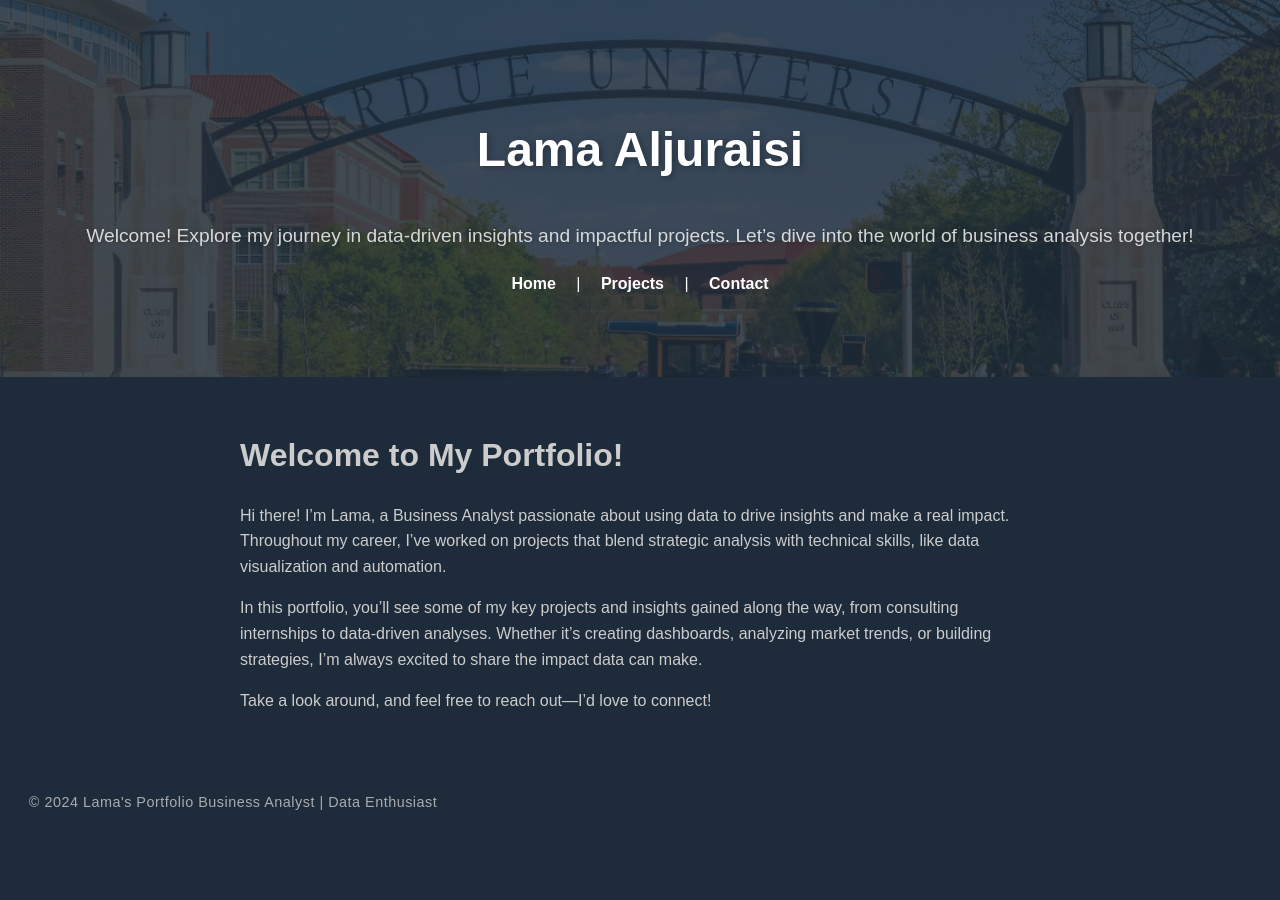
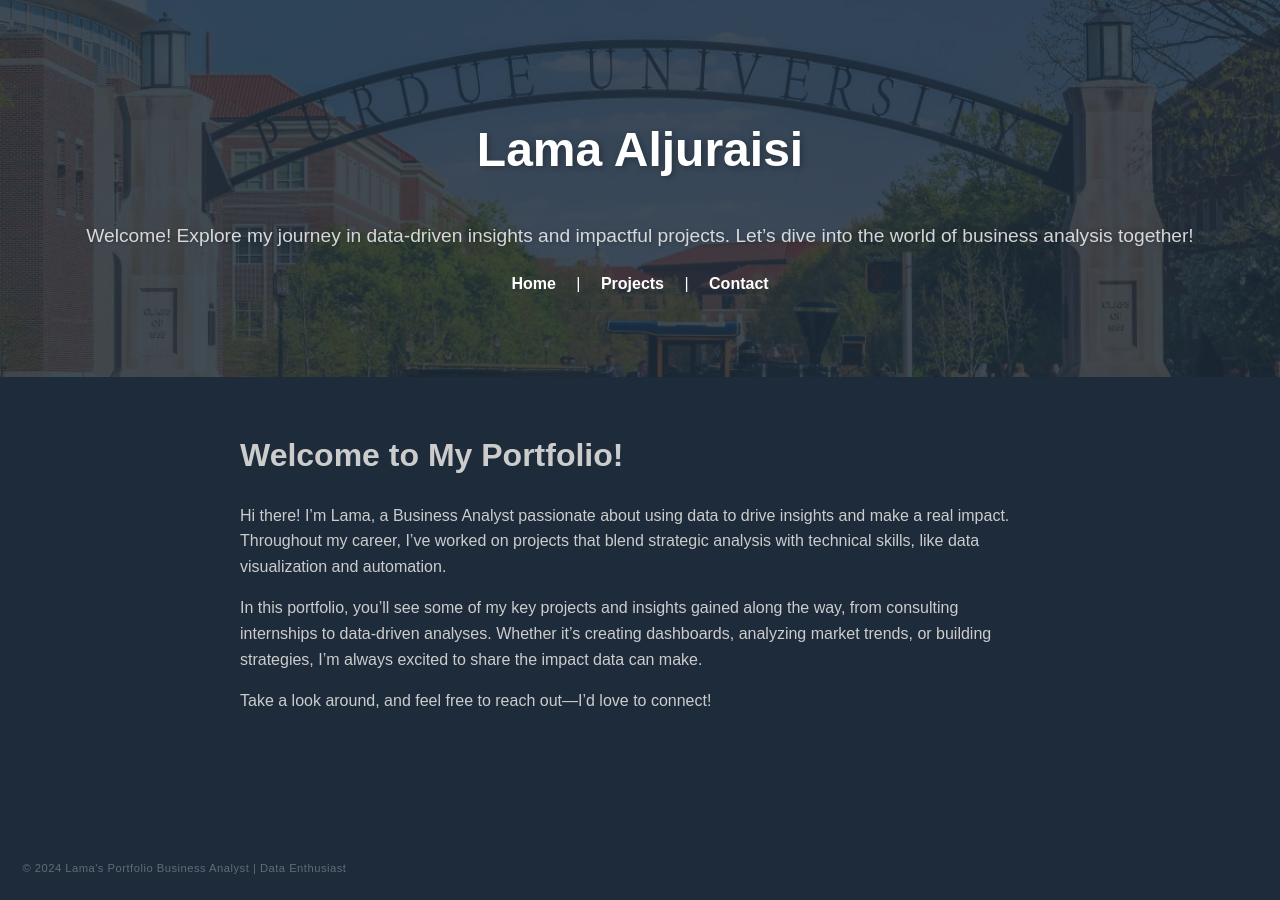
Before and after one commit to LamaJuraisi/Portfolio, a Jekyll site: the page built from index.md, in a window 1280 px wide. Built offline with Jekyll 4.4.1, drawn with Linux system fonts in a browser that asks for light colours; some web fonts are replaced.

Commit message:
Update main.css

```diff
--- a/assets/css/main.css
+++ b/assets/css/main.css
@@ -1,6 +1,6 @@
 /* Base Styling */
 body {
-  font-family: 'Raleway', sans-serif; /* Set the base font */
+  font-family: 'Raleway', sans-serif;
   line-height: 1.6;
   color: #CCCCCC; /* Slightly lighter for readability */
   background-color: #1D2B3A; /* Updated navy background color */
@@ -81,9 +81,9 @@ nav a:hover {
   position: absolute;
   top: 1em;
   left: 1em;
-  font-size: 0.9em;
   color: white;
   text-transform: uppercase;
+  font-size: 0.9em;
 }
 
 /* Main Content Styling */
@@ -96,14 +96,18 @@ main {
 /* Footer */
 footer {
   background: #1D2B3A;
-  color: rgba(204, 204, 204, 0.8); /* Footer text with slight transparency */
+  color: rgba(204, 204, 204, 0.4); /* Footer text with increased transparency */
   text-align: left;
   padding: 1em 2em;
-  font-size: 0.9em;
+  font-size: 0.7em; /* Smaller font size */
   font-family: 'Raleway', sans-serif; /* Font for footer */
   font-weight: 400;
   letter-spacing: 0.5px;
+  position: fixed; /* Fixed at the bottom */
+  bottom: 0;
+  width: 100%;
 }
+
 
 /* Remove underline from all links */
 a {
```
